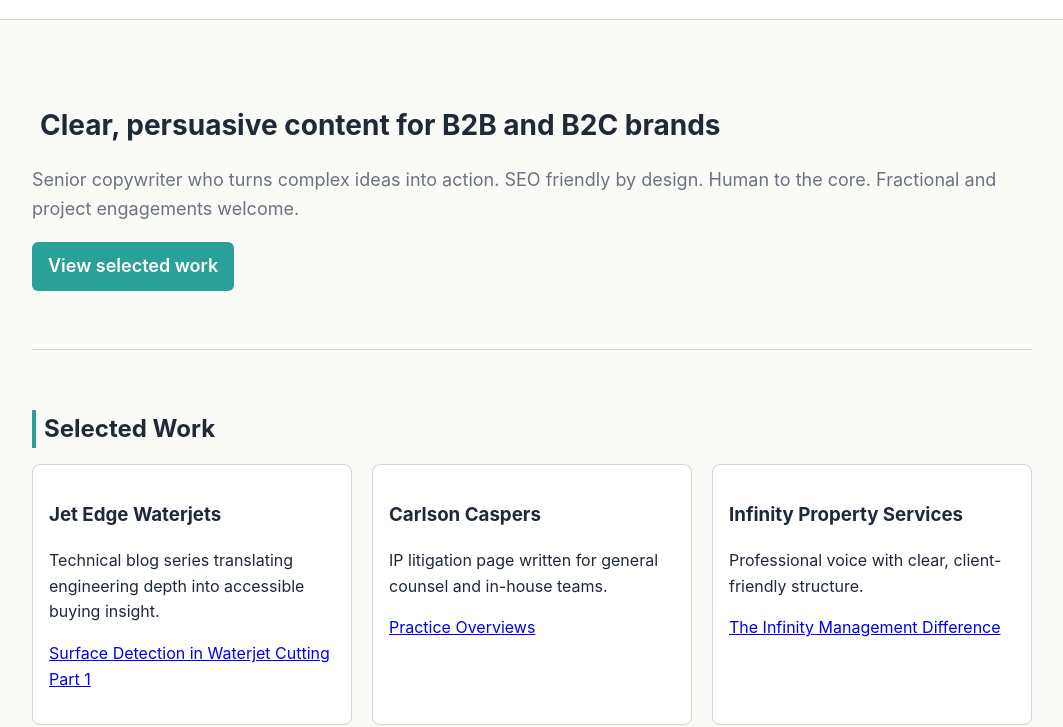
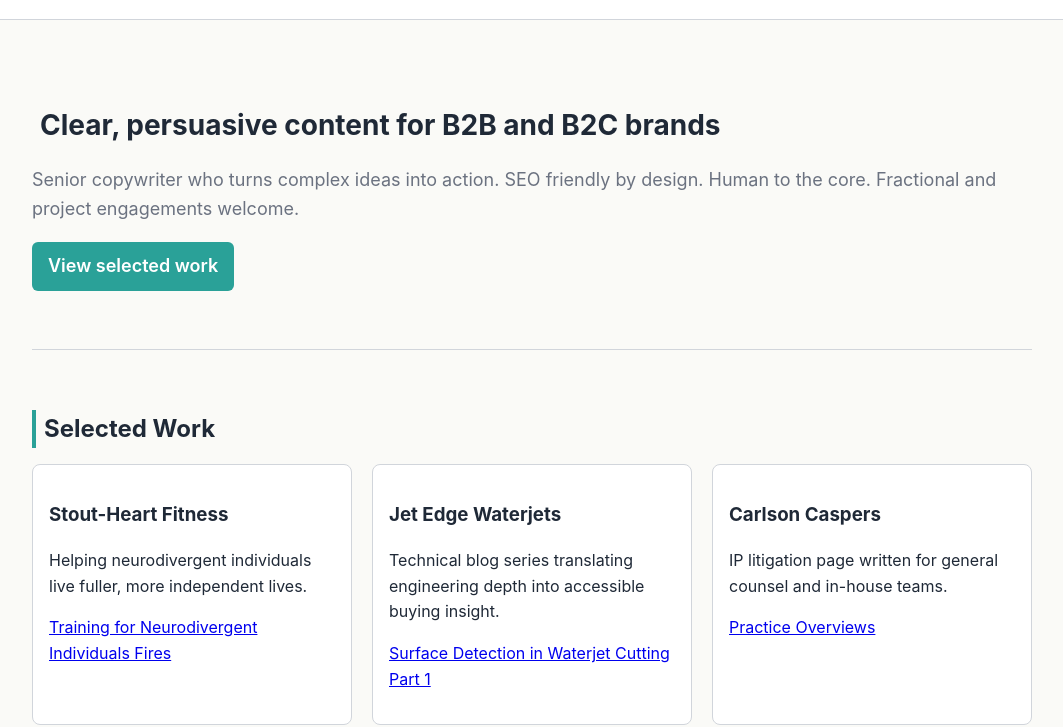
Before and after one commit to ctt1953/ctt1953.github.io, a plain HTML site: page index.html in a window 1280 px wide. Shown: the part 88-815 px from the top of the page, without its empty margins (108-1171 px from the left). Drawn offline with Linux system fonts and the light colour scheme.

Commit message:
Update index.html
Added Stout-Heart Fitness

```diff
--- a/index.html
+++ b/index.html
@@ -99,6 +99,11 @@
     <section id="work">
       <h2>Selected Work</h2>
       <div class="grid">
+         <div class="card">
+          <h3>Stout-Heart Fitness</h3>
+          <p>Helping neurodivergent individuals live fuller, more independent lives.</p>
+          <p><a href="https://www.stoutheartfitness.com/neurodivergence/" target="_blank">Training for Neurodivergent Individuals Fires</a></p>
+        </div>
         <div class="card">
           <h3>Jet Edge Waterjets</h3>
           <p>Technical blog series translating engineering depth into accessible buying insight.</p>
```
